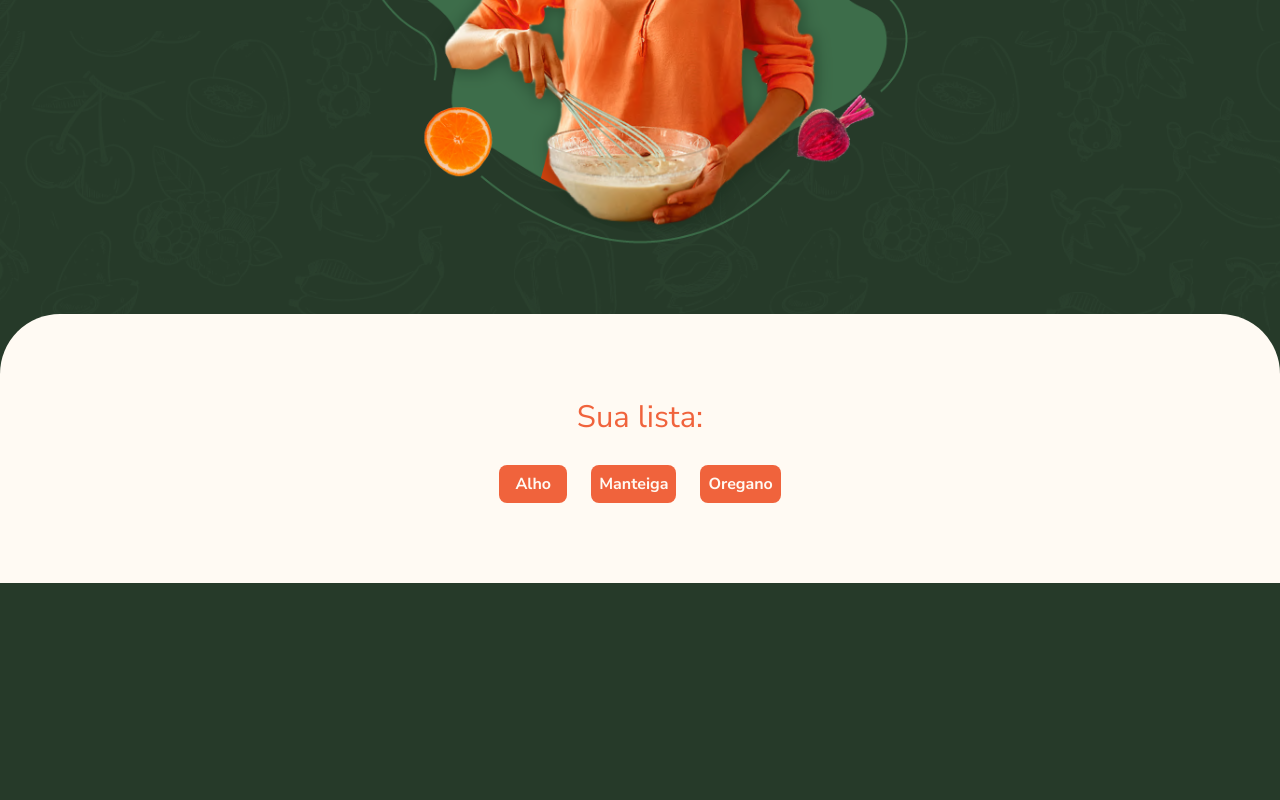
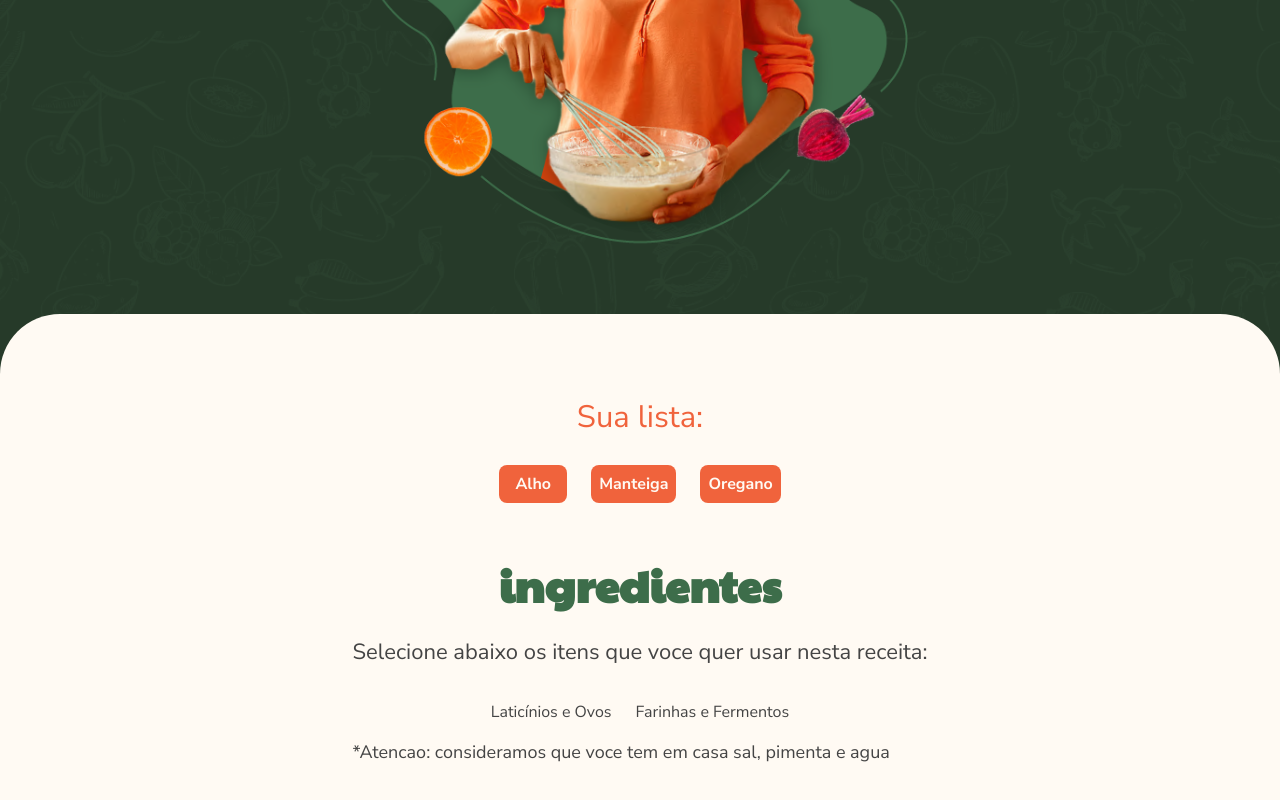
Before and after one commit to hellengod/ES-VUE, a Vue app: page / in a window 1280 px wide. Shown: the part 717-1517 px from the top of the page. Before the commit the page ends 1300 px from the top, so only its background shows below. Built offline with nearby package versions, Linux system fonts and the light colour scheme.

Commit message:
feat: implementar componente SelecionarIngredientes e lógica de obtenção de categorias

```diff
--- a/src/components/ConteudoPrincipal.vue
+++ b/src/components/ConteudoPrincipal.vue
@@ -1,9 +1,13 @@
 <script lang="ts">
+import SelecionarIngredientes from './SelecionarIngredientes.vue';
 export default {
     data() {
         return {
             ingredientes: ['Alho', 'Manteiga', 'Oregano']
         }
+    },
+    components: {
+        SelecionarIngredientes
     }
 }
 </script>
@@ -25,6 +29,9 @@
                 Sua lista vazia. Selecione ingredientes para continuar
             </p>
         </section>
+
+        <SelecionarIngredientes />
+
     </main>
 </template>
 
--- /dev/null
+++ b/src/components/SelecionarIngredientes.vue
@@ -0,0 +1,65 @@
+<script lang="ts">
+import { obterCategorias } from '@/http/index';
+
+export default {
+    data() {
+        return {
+            categorias: obterCategorias()
+        }
+    }
+}
+</script>
+
+<template>
+    <section class="selecionar-ingredientes">
+        <h1 class="cabecalho titulo-ingredientes">
+            ingredientes
+        </h1>
+        <p class="paragrafo-lg instrucoes">Selecione abaixo os itens que voce quer usar nesta receita:</p>
+        <ul class="categorias">
+            <li v-for="categoria in categorias" :key="categoria.nome">
+                {{ categoria.nome }}
+            </li>
+        </ul>
+        <p class="paragrafo dica">
+            *Atencao: consideramos que voce tem em casa sal, pimenta e agua
+        </p>
+    </section>
+</template>
+
+<style scoped>
+.selecionar-ingredientes {
+    display: flex;
+    flex-direction: column;
+    align-items: center;
+}
+
+.titulo-ingredientes {
+    color: var(--verde-medio, #3D6D4A);
+    display: block;
+    margin-bottom: 1.5rem;
+}
+
+.instrucoes {
+    margin-bottom: 2rem;
+}
+
+.categorias {
+    margin-bottom: 1rem;
+    display: flex;
+    justify-content: center;
+    gap: 1.5rem;
+    flex-wrap: wrap;
+}
+
+.dica {
+    align-self: flex-start;
+    margin-bottom: 3.5rem;
+}
+
+@media only screen and (max-width: 767px) {
+    .dica {
+        margin-bottom: 2.5rem;
+    }
+}
+</style>
--- /dev/null
+++ b/src/http/index.ts
@@ -0,0 +1,14 @@
+export function obterCategorias() {
+    return [
+        {
+            "nome": "Laticínios e Ovos",
+            "ingredientes": ["Ovos", "Queijo", "Leite", "Manteiga", "Creme de Leite", "Iogurte", "Leite Condensado", "Sorvete"],
+            "rotulo": "laticinios_e_ovos"
+        },
+        {
+            "nome": "Farinhas e Fermentos",
+            "ingredientes": ["Farinha de trigo", "Polvilho", "Farinha de rosca", "Canjica", "Farinha de mandioca", "Fubá", "Linhaça", "Fermento químico"],
+            "rotulo": "farinhas_e_fermentos"
+        }
+    ]
+}
--- a/tsconfig.app.json
+++ b/tsconfig.app.json
@@ -1,6 +1,6 @@
 {
   "extends": "@vue/tsconfig/tsconfig.dom.json",
-  "include": ["env.d.ts", "src/**/*", "src/**/*.vue"],
+  "include": ["env.d.ts", "src/**/*", "src/**/*.vue", "src/**/*.ts"],
   "exclude": ["src/**/__tests__/*"],
   "compilerOptions": {
     "composite": true,
```
